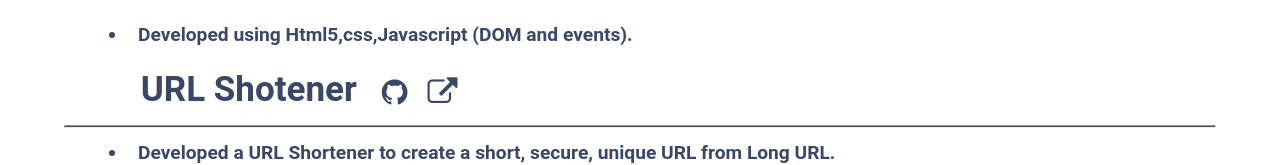
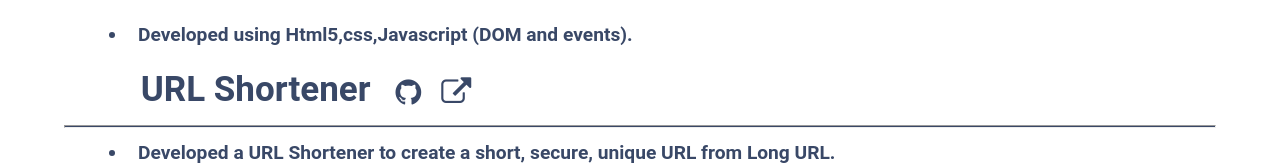
Before and after one commit to sumedha1308/Sumedha-Portfolio, a website: page html/projects.html in a window 1280 px wide. Shown: the part 1159-1324 px from the top of the page. Drawn offline with Linux system fonts and the light colour scheme.

Commit message:
Update projects.html

```diff
--- a/html/projects.html
+++ b/html/projects.html
@@ -73,7 +73,7 @@
             </div>
             <div class="indivisual-project">
                 <div class="project-heading-links">
-                    <div class="project-heading">URL Shotener</div>
+                    <div class="project-heading">URL Shortener</div>
                     <div class="project-links">
                         <a href="https://github.com/sumedha1308/url-shortener" target="_blank"><i
                                 class="fa fa-github portfolio-color"></i></a>
```
